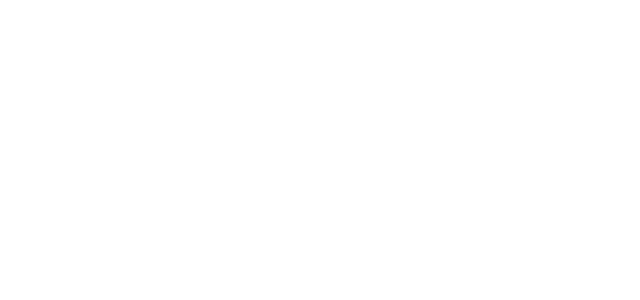
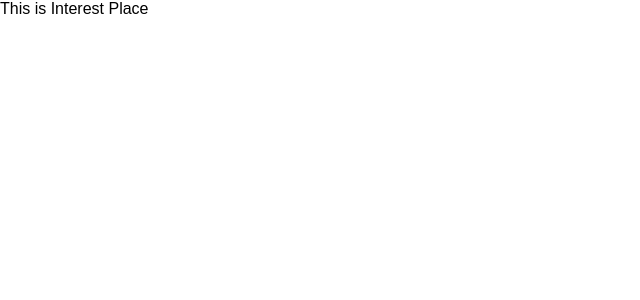
Before and after one commit to lemonaz5/Azuew_geek-a-thon, a React (Create React App) app: page /#/interestplace in a window 1280 px wide. Shown: the top 300 px of the page, without its empty margins (0-640 px from the left). Built offline with nearby package versions, Linux system fonts and the light colour scheme.

Commit message:
Fix router

```diff
--- a/src/InterestPlace.js
+++ b/src/InterestPlace.js
@@ -1,9 +1,11 @@
 import React, { Component } from 'react'
 
 export default class InterestPlace extends Component{
-  render(){
+  render() {
     return(
-      <div></div>
+      <div>
+        This is Interest Place
+      </div>
     )
   }
 }
--- a/src/routes.js
+++ b/src/routes.js
@@ -4,11 +4,16 @@ import { HashRouter, Switch } from 'react-router-dom';
 import InterestPlace from "./InterestPlace";
 import App from "./App"
 
+const FallbackPage = (props) => (
+  <div>This is FallbackPage </div>
+)
+
 export default () => (
   <HashRouter>
     <Switch>
       <Route exact path="/" component={App} />
-      <Route path="interestplace" component={InterestPlace} />
+      <Route path="/interestplace" component={InterestPlace} />
+      <Route path="*" component={FallbackPage} />
     </Switch>
   </HashRouter>
 );
```
